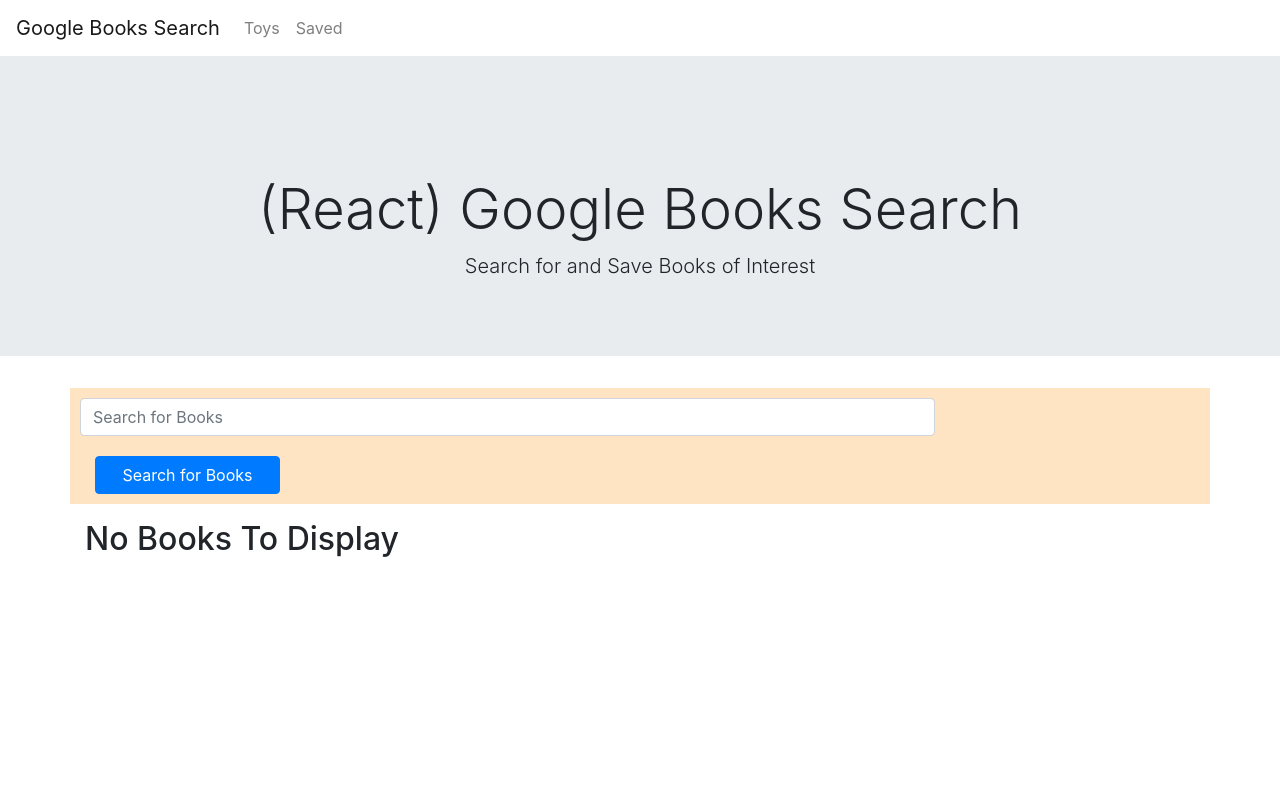
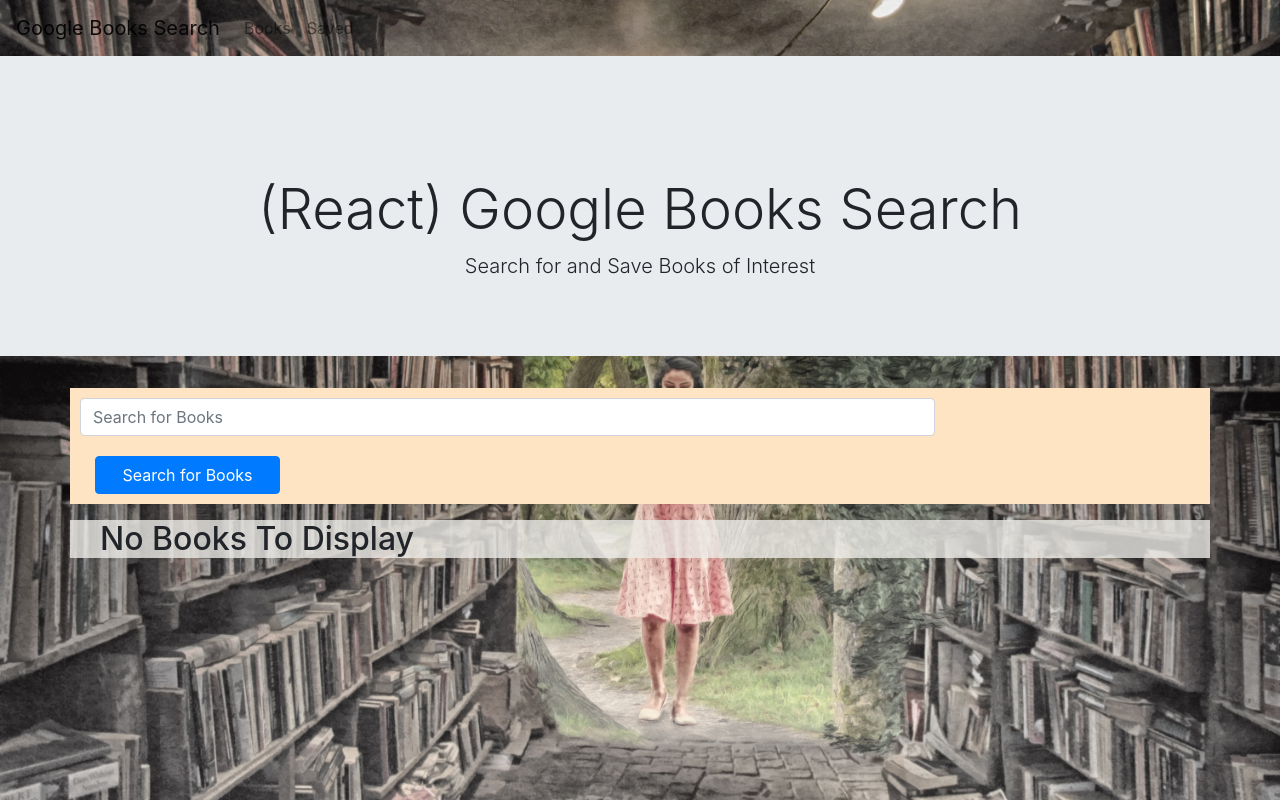
Before and after one commit to thuynguyen-nht/books-search, a React (Create React App) app in the folder client/: page / in a window 1280 px wide. Built offline with nearby package versions, Linux system fonts and the light colour scheme.

Commit message:
add background image

```diff
--- /dev/null
+++ b/client/src/components/BookList/style.css
@@ -0,0 +1,3 @@
+/* .list-group{
+    background-color:rgba(235, 234, 230, 0.877) ;
+} */
--- a/client/src/components/Navbar/index.js
+++ b/client/src/components/Navbar/index.js
@@ -12,7 +12,7 @@
                 <Navbar.Toggle aria-controls="basic-navbar-nav" />
                 <Navbar.Collapse id="basic-navbar-nav">
                     <Nav className="mr-auto">
-                        <Nav.Link href="/">Toys</Nav.Link>
+                        <Nav.Link href="/">Books</Nav.Link>
                         <Nav.Link href="/bookshelf">Saved</Nav.Link>
                     </Nav>
 
--- a/client/src/index.css
+++ b/client/src/index.css
@@ -5,6 +5,14 @@
     sans-serif;
   -webkit-font-smoothing: antialiased;
   -moz-osx-font-smoothing: grayscale;
+  background: url(./image/library-3992076.jpg) no-repeat center center fixed;
+  /* background-repeat: no-repeat;
+  background-attachment: fixed;
+  background-position: center; */
+  -webkit-background-size: cover;
+  -moz-background-size: cover;
+  -o-background-size: cover;
+  background-size: cover;
 }
 
 code {
--- a/client/src/index.js
+++ b/client/src/index.js
@@ -1,5 +1,6 @@
 import React from "react";
 import ReactDOM from "react-dom";
 import App from "./App";
+import './index.css'
 
 ReactDOM.render(<App />, document.getElementById("root"));
--- a/client/src/pages/Saved/index.js
+++ b/client/src/pages/Saved/index.js
@@ -1,5 +1,5 @@
 import React, { Component } from 'react';
-
+import { Container } from "../../components/Grid";
 import Details from "../../components/Details"
 import BookList from '../../components/BookList';
 import axios from "axios";
@@ -41,7 +41,7 @@
 
     render() {
         return (
-            <div>
+            <Container>
 
                 {this.state.savedBooks.length > 0 ?
                     <BookList>
@@ -68,7 +68,7 @@
                     <EmptyList />
                 }
 
-            </div>
+            </Container>
         );
     }
 }
--- a/client/src/pages/Search/index.js
+++ b/client/src/pages/Search/index.js
@@ -1,5 +1,6 @@
 import React, { Component } from 'react'
 import axios from "axios";
+import './style.css'
 import { Container } from "../../components/Grid";
 import SearchBox from '../../components/SearchBox';
 import BookList from '../../components/BookList';
@@ -44,6 +45,7 @@
     };
 
     render() {
+
         return (
             <Container fluid>
 
@@ -59,6 +61,8 @@
                         />
                     </div>
                 </form>
+                <div className="container bg">
+
                     {(this.state.books && this.state.books.length > 0) ?
                         <BookList>
                             {this.state.books.map(book => {
@@ -92,6 +96,7 @@
                         :
                         <EmptyList />
                     }
+                </div>
             </Container>
         )
     }
--- /dev/null
+++ b/client/src/pages/Search/style.css
@@ -0,0 +1,4 @@
+.bg{
+    background-color: rgba(235, 234, 230, 0.801);
+    height: 100%;
+}
```
Also changed, not shown: client/src/components/BookList/index.js (+1 -9 lines), client/src/image/library-3992076.jpg (added), 1 other file (tests, documents, lock files or other folders). Lines whose indentation alone changed are shown as unchanged.
